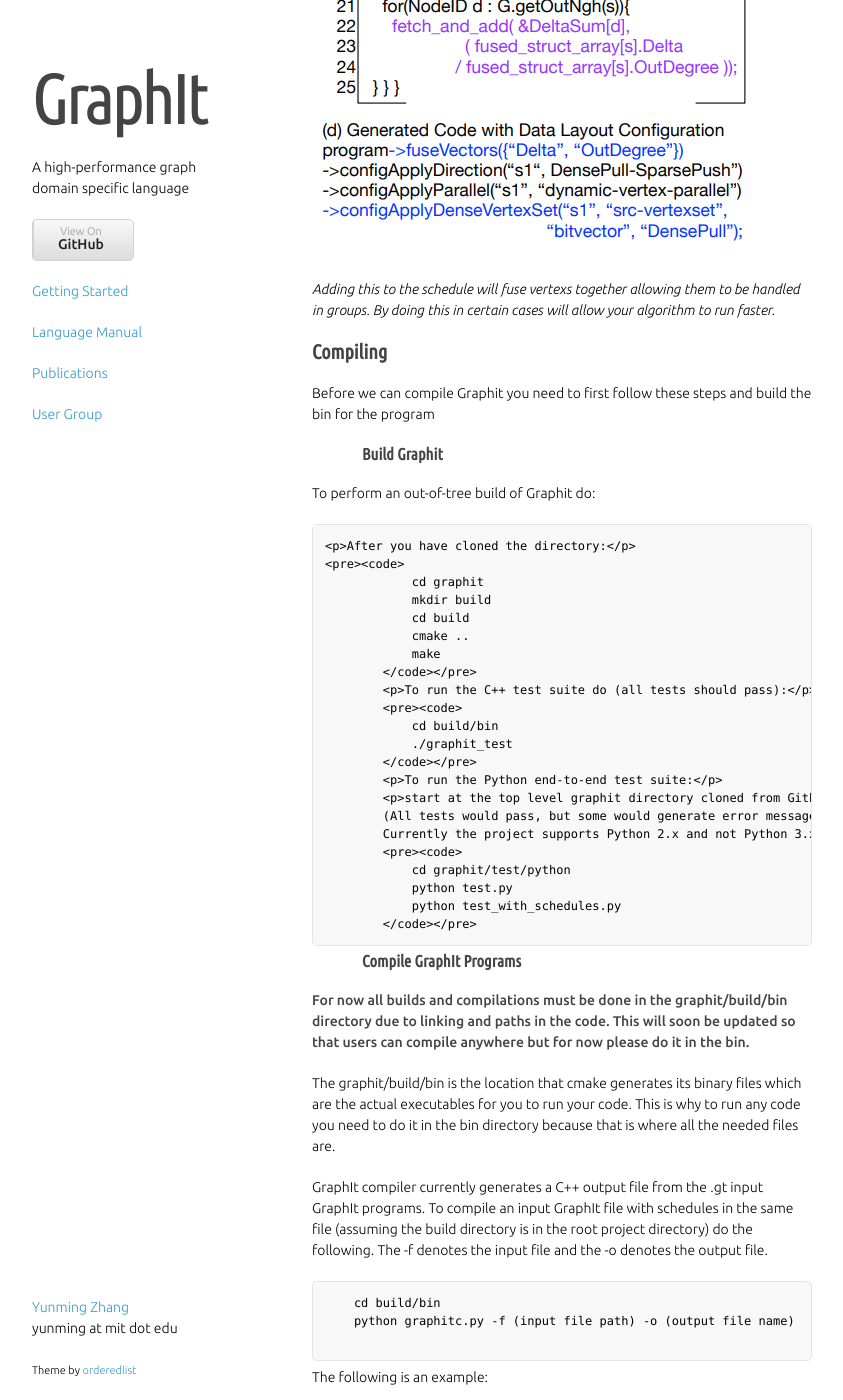
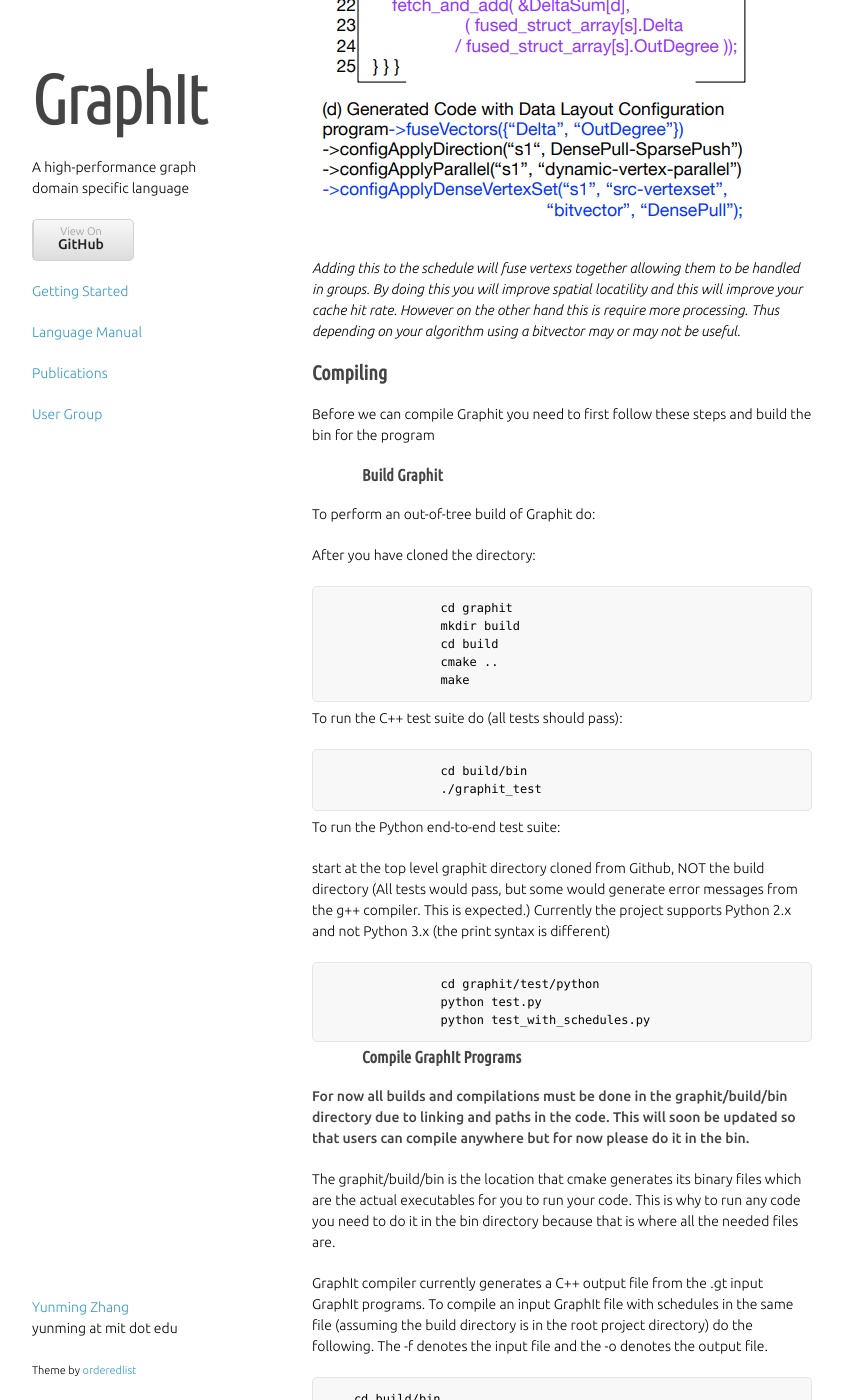
Before and after one commit to yunmingzhang17/yunmingzhang17.github.io, a Jekyll site: the page built from getting-started.md, in a window 1280 px wide and 1400 px high, scrolled down 7070 px. Shown: the whole window, without its empty margins (218-1061 px from the left). Built offline with Jekyll 4.4.1, drawn with Linux system fonts in a browser that asks for light colours; nearby versions of some CDN libraries; some web fonts are replaced; library files that are not in the unit come from our copies; some of the changed text lies outside the part shown.

Commit message:
fixed code portion and bitvector

````diff
--- a/getting-started.md
+++ b/getting-started.md
@@ -10,8 +10,8 @@
 
 ## Cloning graphit
 Clone graphit by going to [GraphIt](https://github.com/yunmingzhang17/graphit)
-        <p class="caption"> *Something to note for the following tutorial.*</p>
-        <p class="caption"> *Everything will be done graphit/build/bin* </p>
+        *Something to note for the following tutorial.*
+        *Everything will be done graphit/build/bin*
 
 ## Basic Variables, Constructs, and Functions
 
@@ -110,7 +110,7 @@
 
 <img src="gallery/pageRankDeltaGeneratedCodeBitVector.png" alt="Page Rank Delta C++ Generated Code">
 
-*Adding this to the schedule will fuse vertexs together allowing them to be handled in groups. By doing this in certain cases will allow your algorithm to run faster.*
+*Adding this to the schedule will fuse vertexs together allowing them to be handled in groups. By doing this you will improve spatial locatility and this will improve your cache hit rate. However on the other hand this is require more processing. Thus depending on your algorithm using a bitvector may or may not be useful.*
 
 
 
@@ -120,29 +120,31 @@
 
 ### Build Graphit
 
-<p>To perform an out-of-tree build of Graphit do:</p>
-    <p>After you have cloned the directory:</p>
-    <pre><code>
+To perform an out-of-tree build of Graphit do:
+
+After you have cloned the directory:
+```
                 cd graphit
                 mkdir build
                 cd build
                 cmake ..
                 make
-            </code></pre>
-            <p>To run the C++ test suite do (all tests should pass):</p>
-            <pre><code>
+```
+To run the C++ test suite do (all tests should pass):
+```
                 cd build/bin
                 ./graphit_test
-            </code></pre>
-            <p>To run the Python end-to-end test suite:</p>
-            <p>start at the top level graphit directory cloned from Github, NOT the build directory
-            (All tests would pass, but some would generate error messages from the g++ compiler. This is expected.)
-            Currently the project supports Python 2.x and not Python 3.x (the print syntax is different)</p>
-            <pre><code>
+```
+To run the Python end-to-end test suite:
+
+start at the top level graphit directory cloned from Github, NOT the build directory
+(All tests would pass, but some would generate error messages from the g++ compiler. This is expected.)
+Currently the project supports Python 2.x and not Python 3.x (the print syntax is different)
+```
                 cd graphit/test/python
                 python test.py
                 python test_with_schedules.py
-            </code></pre>
+```
 
 ### Compile GraphIt Programs
 
````
